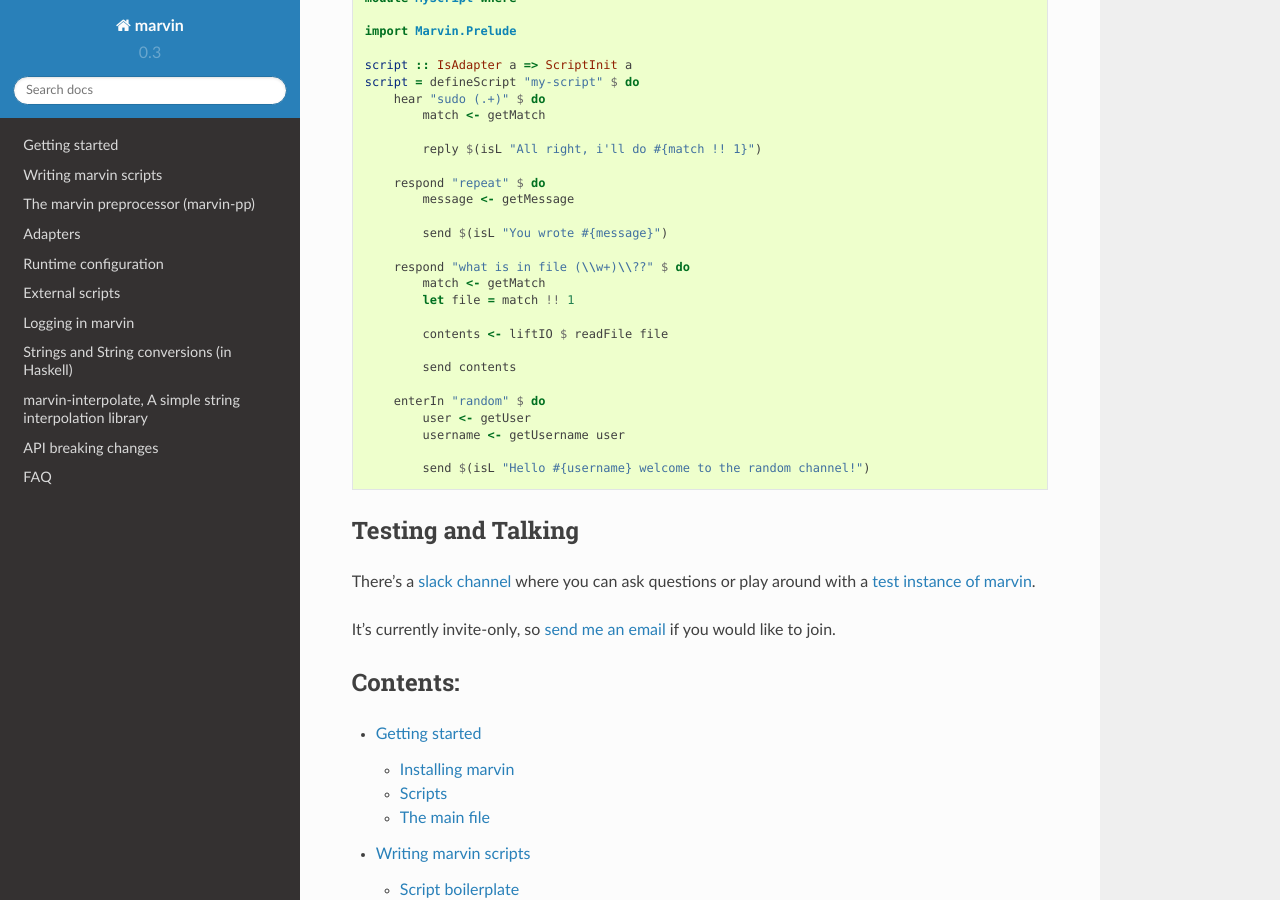
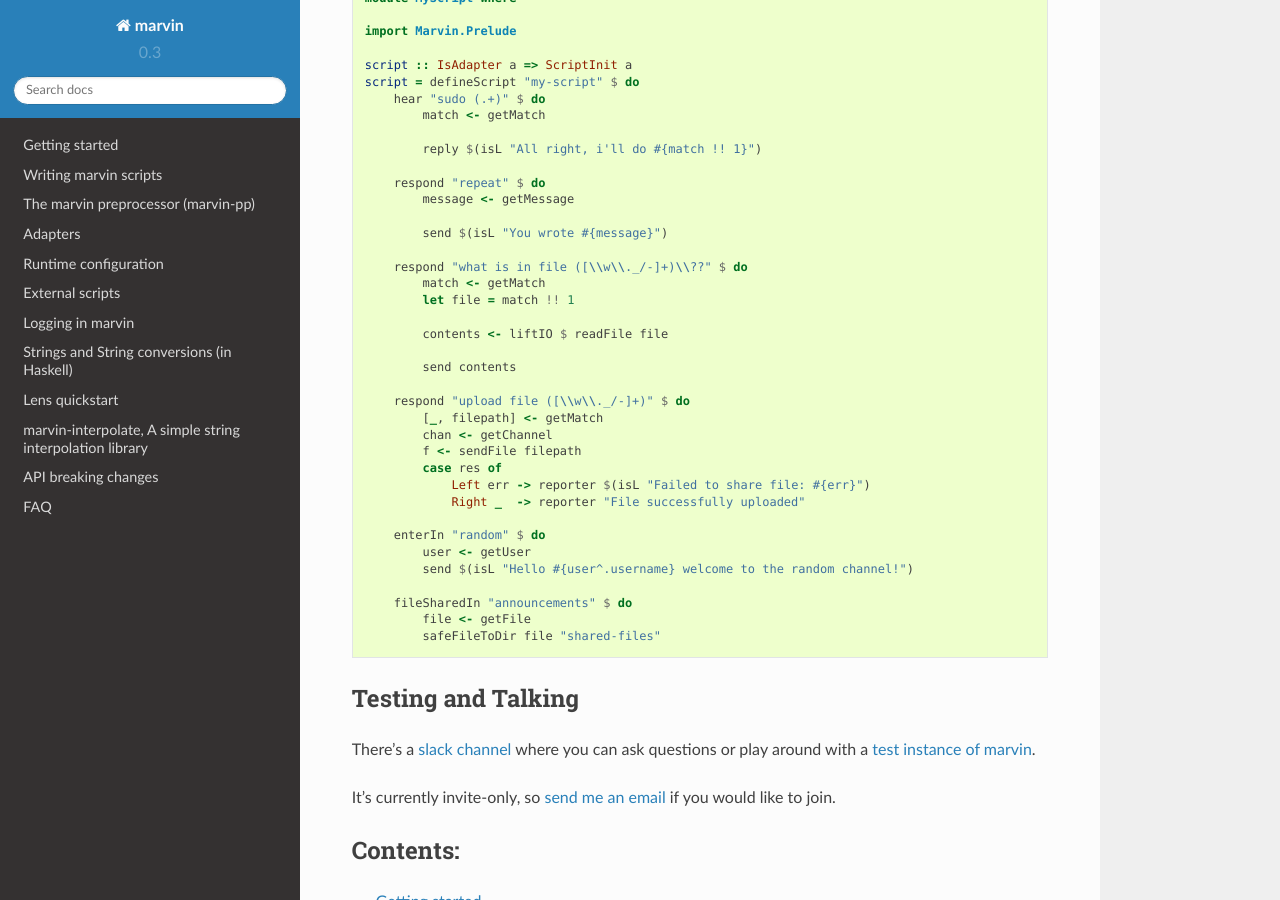
Before and after one commit to JustusAdam/marvin-docs, a Sphinx documentation site: the page built from source/index.rst, in a window 1280 px wide and 900 px high, scrolled down 607 px. Built offline with Sphinx 7.4.7 and the Read the Docs theme 2.0.0, drawn with Linux system fonts in a browser that asks for light colours; some of the changed text lies outside the part shown.

Commit message:
Fixed some code examples

```diff
--- a/source/index.rst
+++ b/source/index.rst
@@ -37,7 +37,7 @@ A quick snippet of code
 
             send $(isL "You wrote #{message}")
 
-        respond "what is in file (\\w+)\\??" $ do
+        respond "what is in file ([\\w\\._/-]+)\\??" $ do
             match <- getMatch
             let file = match !! 1
 
@@ -45,11 +45,21 @@ A quick snippet of code
 
             send contents
 
+        respond "upload file ([\\w\\._/-]+)" $ do
+            [_, filepath] <- getMatch
+            chan <- getChannel
+            f <- sendFile filepath
+            case res of
+                Left err -> reporter $(isL "Failed to share file: #{err}")
+                Right _  -> reporter "File successfully uploaded"
+
         enterIn "random" $ do
             user <- getUser
-            username <- getUsername user
+            send $(isL "Hello #{user^.username} welcome to the random channel!")
 
-            send $(isL "Hello #{username} welcome to the random channel!")
+        fileSharedIn "announcements" $ do
+            file <- getFile
+            safeFileToDir file "shared-files"
 
 
 .. _testing-and-talking:
--- a/source/lenses.rst
+++ b/source/lenses.rst
@@ -22,7 +22,7 @@ The same lenses can also be used to modify the contents of the referenced field.
 ``foo .~ value`` creates a function which sets the ``foo`` field to ``value``.
 Often this is combined with the revers application operator ``&`` to write code such as ``x & foo .~ value`` which sets ``foo`` in ``x`` to ``value``.
 Using ``&`` we can also chain modifications like so ``x & foo .~ value & anotherField .~ anotherValue``.
-This does not modify te original ``x`` but instead returns a new value of type ``Bar`` which is identical to ``x`` except for the contents of the ``foo`` field.
+This does not modify the original ``x`` but instead returns a new value of type ``Bar`` which is identical to ``x`` except for the contents of the ``foo`` field.
 
 Another operator for modification is ``%~`` where ``foo %~ f`` modifies the content of the ``foo`` field with the function ``f``.
 
```
Also changed, not shown: other parts of source/index.rst (+1 -0 lines).
